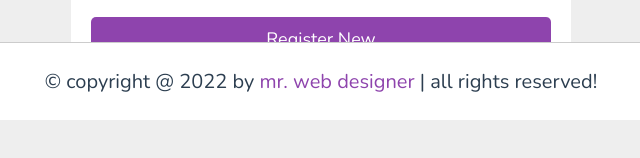
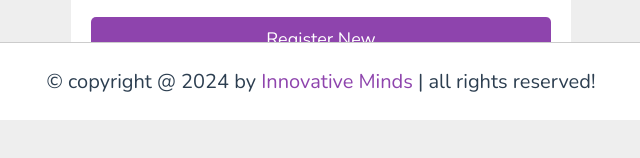
Before and after one commit to TechieVinita/Reckon5.0-Website, a plain HTML site: page register.html in a window 1280 px wide. Shown: the part 680-838 px from the top of the page, 469-1109 px from the left. Drawn offline with nearby package versions, Linux system fonts and the light colour scheme.

Commit message:
Update register.html

```diff
--- a/register.html
+++ b/register.html
@@ -106,7 +106,7 @@
 
 <footer class="footer">
 
-   &copy; copyright @ 2022 by <span>mr. web designer</span> | all rights reserved!
+   &copy; copyright @ 2024 by <span>Innovative Minds</span> | all rights reserved!
 
 </footer>
 
```
